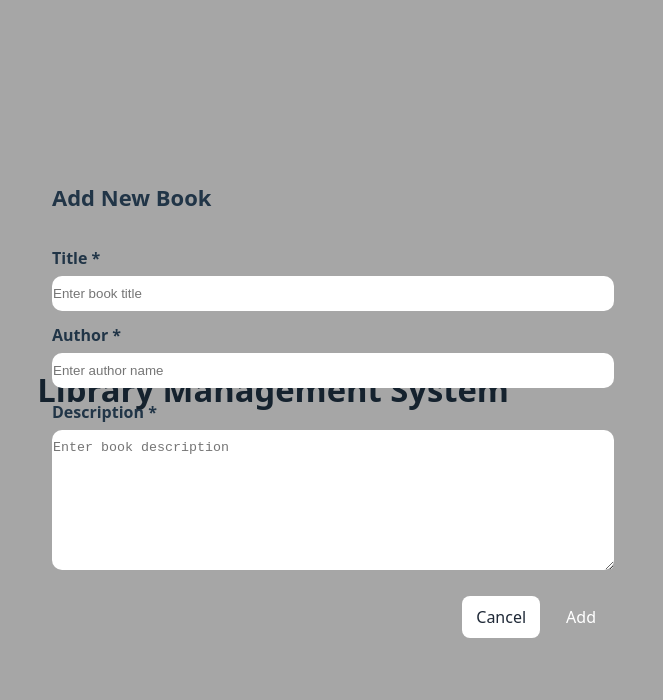
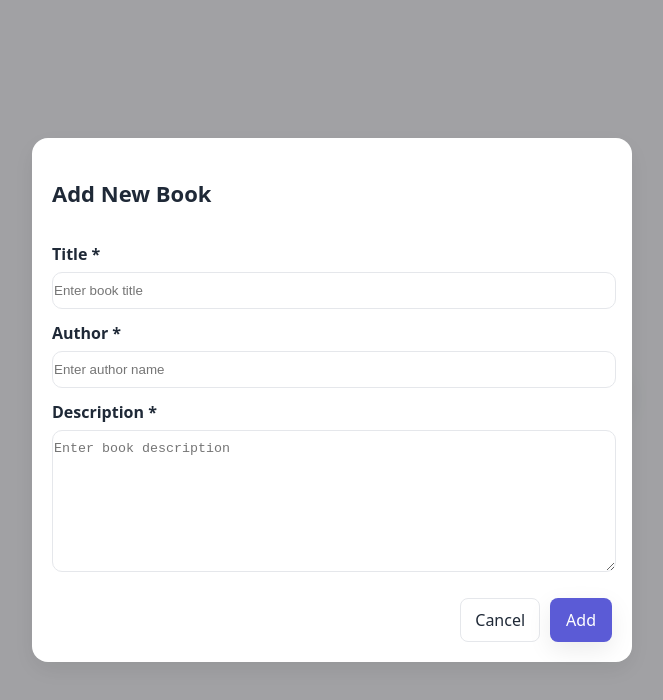
Before and after one commit to pabasaraashen/LibraryManagementSystem, a React app in the folder frontend/: page / in a window 1280 px wide. Shown: the top 700 px of the page, without its empty margins (308-971 px from the left). Built offline with nearby package versions, Linux system fonts and the light colour scheme; no server answers; the HTML template or start-up script is replaced by a standard one.

Commit message:
Update App.css

```diff
--- a/frontend/src/App.css
+++ b/frontend/src/App.css
@@ -1,3 +1,16 @@
+:root {
+  --bg: #f7f8fc;
+  --card: #ffffff;
+  --text: #1f2937;
+  --muted: #6b7280;
+  --primary: #5b5bd6;
+  --primary-hover: #4a4ac0;
+  --danger: #ef4444;
+  --border: #e5e7eb;
+  --shadow: 0 8px 24px rgba(0,0,0,0.08);
+}
+
+
 body {
   background: var(--bg);
   color: var(--text);
```
